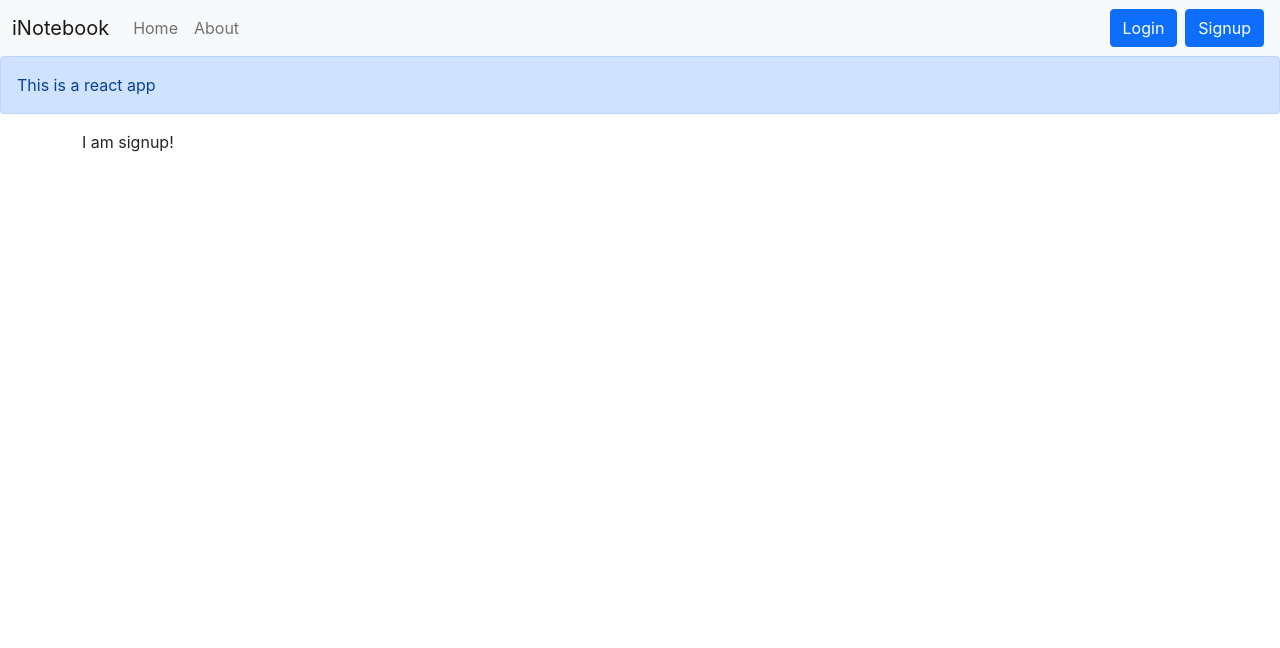
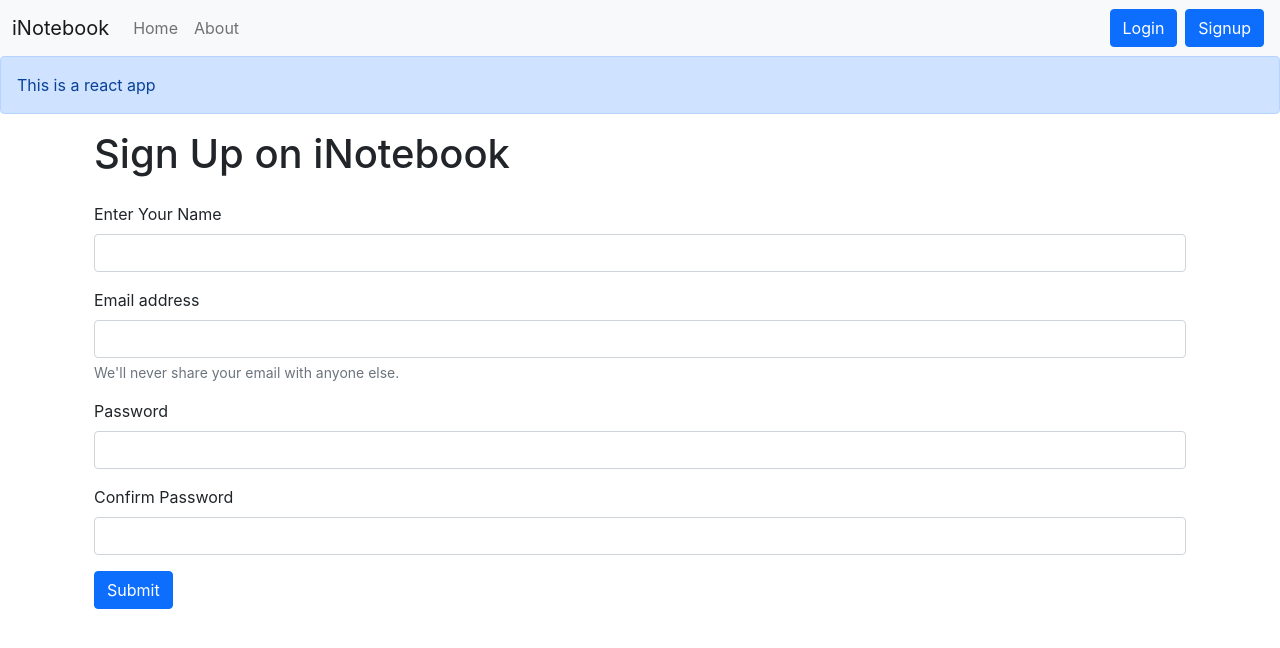
Before and after one commit to durgeshpushpakar/iNotebook, a React (Create React App) app: page /signup in a window 1280 px wide. Shown: the top 648 px of the page. Built offline with nearby package versions, Linux system fonts and the light colour scheme.

Commit message:
#69 login functionality

```diff
--- /dev/null
+++ b/src/components/Login.js
@@ -0,0 +1,46 @@
+import React, {useState} from 'react'
+import { useNavigate } from 'react-router-dom';
+export const Login = () => {
+    const [credentials, setCredentials] = useState({email:"", password:""});
+    let navigate=useNavigate();
+    const handleSubmit = async (e) => {
+        e.preventDefault();
+        const url = `http://localhost:5000/api/auth/login`;
+        const response = await fetch(url, {
+            method: "POST",
+            headers: {
+                "Content-Type": "application/json"
+            },
+            body: JSON.stringify({email:credentials.email, password:credentials.password})
+        });
+        const json=await response.json()
+        console.log(json);
+        if(json.success){
+            // save the auth-token and redirect
+            localStorage.setItem('token', json.authtoken);
+            navigate('/');
+        }
+        else{
+            alert("Enter correct credentials");
+        }
+    }
+    const onChange = (e) => {
+        setCredentials({...credentials, [e.target.name]:e.target.value});
+    }
+    return (
+        <div>
+            <form onSubmit={handleSubmit}>
+                <div className="mb-3">
+                    <label htmlFor="exampleInputEmail1" className="form-label">Email address</label>
+                    <input name="email" type="email" value={credentials.email} className="form-control" id="exampleInputEmail1" aria-describedby="emailHelp" onChange={onChange} />
+                    <div id="emailHelp" className="form-text">We'll never share your email with anyone else.</div>
+                </div>
+                <div className="mb-3">
+                    <label htmlFor="exampleInputPassword1" className="form-label">Password</label>
+                    <input name="password" type="password" value={credentials.password} className="form-control" id="exampleInputPassword1" onChange={onChange} />
+                </div>
+                <button type="submit" className="btn btn-primary" >Submit</button>
+            </form>
+        </div>
+    )
+}
--- a/src/components/Signup.js
+++ b/src/components/Signup.js
@@ -1,9 +1,35 @@
 import React from 'react'
 
 export const Signup = () => {
+    const onChange = () => {
+
+    }
     return (
-        <div>
-            I am signup!
+        <div className="container">
+            <h1 className="mb-4">Sign Up on iNotebook</h1>
+            <form>
+                <div className="mb-3">
+                    <label htmlFor="name" className="form-label">Enter Your Name</label>
+                    <input type="text" className="form-control" id="name" onChange={onChange} aria-describedby="emailHelp" />
+                </div>
+
+                <div className="mb-3">
+                    <label htmlFor="email" className="form-label">Email address</label>
+                    <input type="email" className="form-control" id="email" onChange={onChange} aria-describedby="emailHelp" />
+                    <div id="emailHelp" className="form-text">We'll never share your email with anyone else.</div>
+                </div>
+
+                <div className="mb-3">
+                    <label htmlFor="password" className="form-label">Password</label>
+                    <input type="password" className="form-control" id="password" onChange={onChange} />
+                </div>
+
+                <div className="mb-3">
+                    <label htmlFor="cpassword" className="form-label">Confirm Password</label>
+                    <input type="password" className="form-control" id="cpassword" onChange={onChange} />
+                </div>
+                <button type="submit" className="btn btn-primary">Submit</button>
+            </form>
         </div>
     )
 }
--- a/src/context/notes/NoteState.js
+++ b/src/context/notes/NoteState.js
@@ -75,7 +75,7 @@
       },
       redirect: "follow",
       referrerPolicy: "no-referrer",
-      body: JSON.stringify({title, description, tag}),
+      body: JSON.stringify({title, description, tag})
     });
     // const json = response.json();
 	let newNotes= JSON.parse(JSON.stringify(notes));
```
Also changed, not shown: 1 other file (tests, documents, lock files or other folders).
